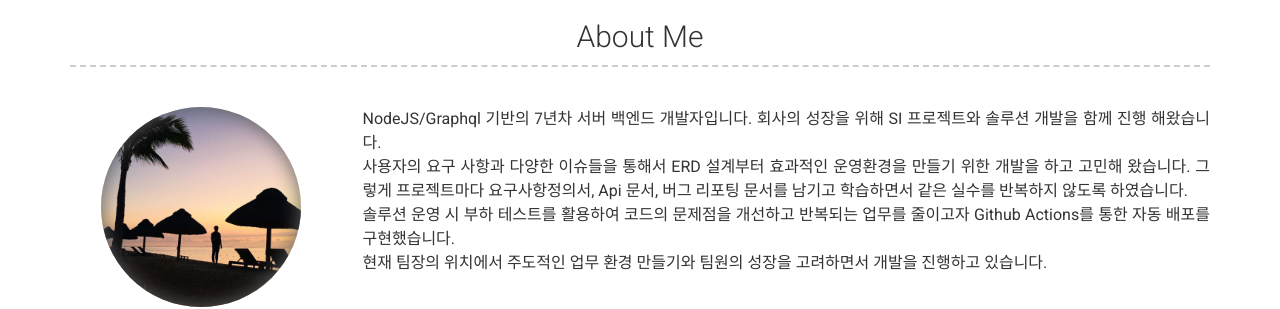
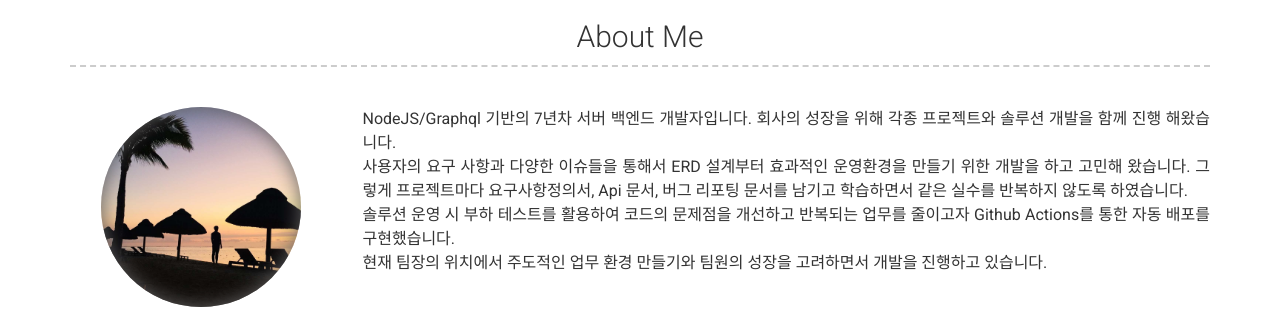
Before and after one commit to kwon-hm/kwon-hm.github.io, a Jekyll site: the page built from index.md, in a window 1280 px wide and 900 px high. Shown: the part 172-481 px from the top of the window. Built offline with Jekyll 4.4.1, drawn with Linux system fonts in a browser that asks for light colours; nearby versions of some CDN libraries.

```diff
--- a/Gemfile
+++ b/Gemfile
@@ -1,2 +1,5 @@
 source "https://rubygems.org"
 gemspec
+
+# Security patch for Nokogiri to resolve multiple CVEs
+gem "nokogiri", ">= 1.18.9"
--- a/_config.yml
+++ b/_config.yml
@@ -55,7 +55,7 @@ darkmode: false
 # about_title: About Me (Use this to override about section title)
 about_profile_image: images/profile.jpeg
 about_content: | # this will include new lines to allow paragraphs
-  NodeJS/Graphql 기반의 7년차 서버 백엔드 개발자입니다. 회사의 성장을 위해 SI 프로젝트와 솔루션 개발을 함께 진행 해왔습니다.<br>
+  NodeJS/Graphql 기반의 7년차 서버 백엔드 개발자입니다. 회사의 성장을 위해 각종 프로젝트와 솔루션 개발을 함께 진행 해왔습니다.<br>
   사용자의 요구 사항과 다양한 이슈들을 통해서 ERD 설계부터 효과적인 운영환경을 만들기 위한 개발을 하고 고민해 왔습니다.
   그렇게 프로젝트마다 요구사항정의서, Api 문서, 버그 리포팅 문서를 남기고 학습하면서 같은 실수를 반복하지 않도록 하였습니다.<br>
   솔루션 운영 시 부하 테스트를 활용하여 코드의 문제점을 개선하고 반복되는 업무를 줄이고자 Github Actions를 통한 자동 배포를 구현했습니다.<br>
```
Also changed, not shown: modern-resume-theme.gemspec.
